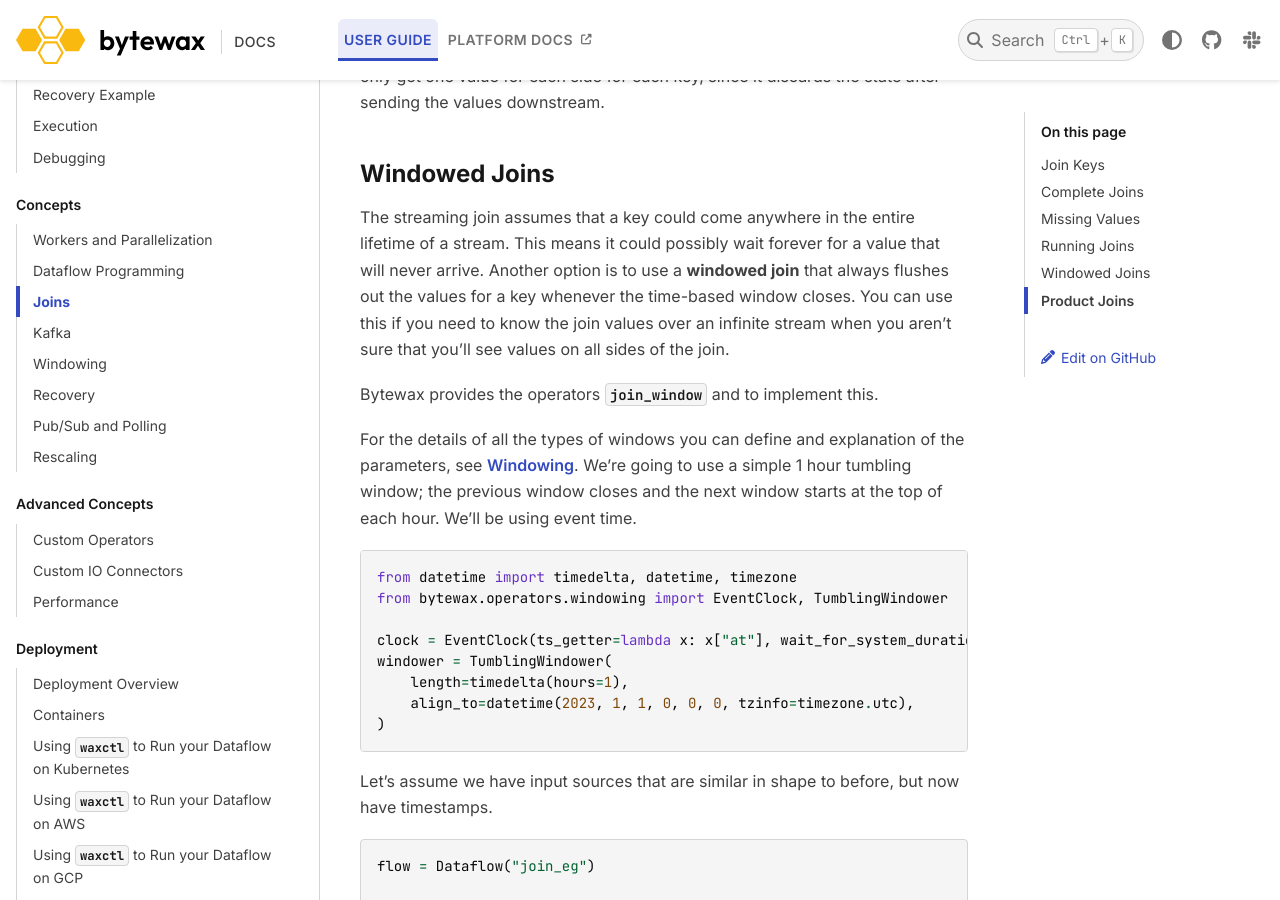
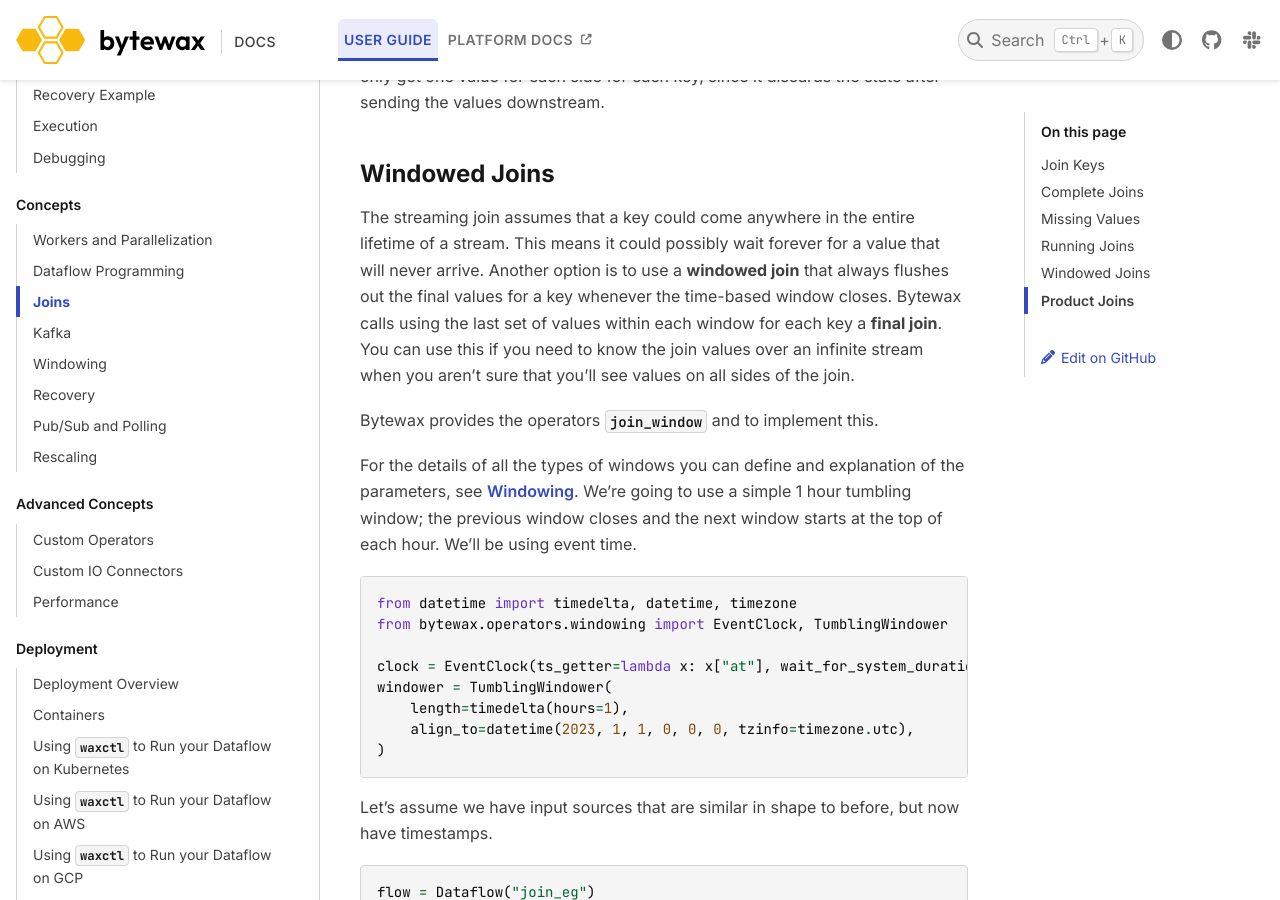
Before and after one commit to bytewax/bytewax, a Sphinx documentation site: the page built from docs/guide/concepts/joins.md, in a window 1280 px wide and 900 px high, scrolled down 8651 px. Built offline with Sphinx 7.4.7 and the PyData theme 0.15.4, drawn with Linux system fonts in a browser that asks for light colours; pages that are not in the unit, such as notebooks, are missing from menus; some of the changed text lies outside the part shown.

Commit message:
Fix join doctests

```diff
--- a/docs/guide/concepts/joins.md
+++ b/docs/guide/concepts/joins.md
@@ -450,11 +450,13 @@
 
 The streaming join assumes that a key could come anywhere in the
 entire lifetime of a stream. This means it could possibly wait forever
-for a value that will never arrive. Another option is
-to use a **windowed join** that always flushes out the values for a
-key whenever the time-based window closes. You can use this if you
-need to know the join values over an infinite stream when you aren't
-sure that you'll see values on all sides of the join.
+for a value that will never arrive. Another option is to use a
+**windowed join** that always flushes out the final values for a key
+whenever the time-based window closes. Bytewax calls using the last
+set of values within each window for each key a **final join**. You
+can use this if you need to know the join values over an infinite
+stream when you aren't sure that you'll see values on all sides of the
+join.
 
 Bytewax provides the operators
 {py:obj}`~bytewax.operators.windowing.join_window` and to implement
@@ -639,9 +641,9 @@
 
 ## Product Joins
 
-Window operators, because they have a defined close time, also support
-another join mode. The **product join** emits all of the combinations
-of _all_ of the input values seen on a side.
+Another windowing join mode Bytewax calls the **product join**. It
+emits all of the combinations of _all_ of the input values seen on a
+side during the window once the window closes.
 
 For example, if we don't change the join parameters, but update the
 input in the above dataflow to include multiple values in a window for
```
Also changed, not shown: other parts of docs/guide/concepts/joins.md (+8 -8 lines).
